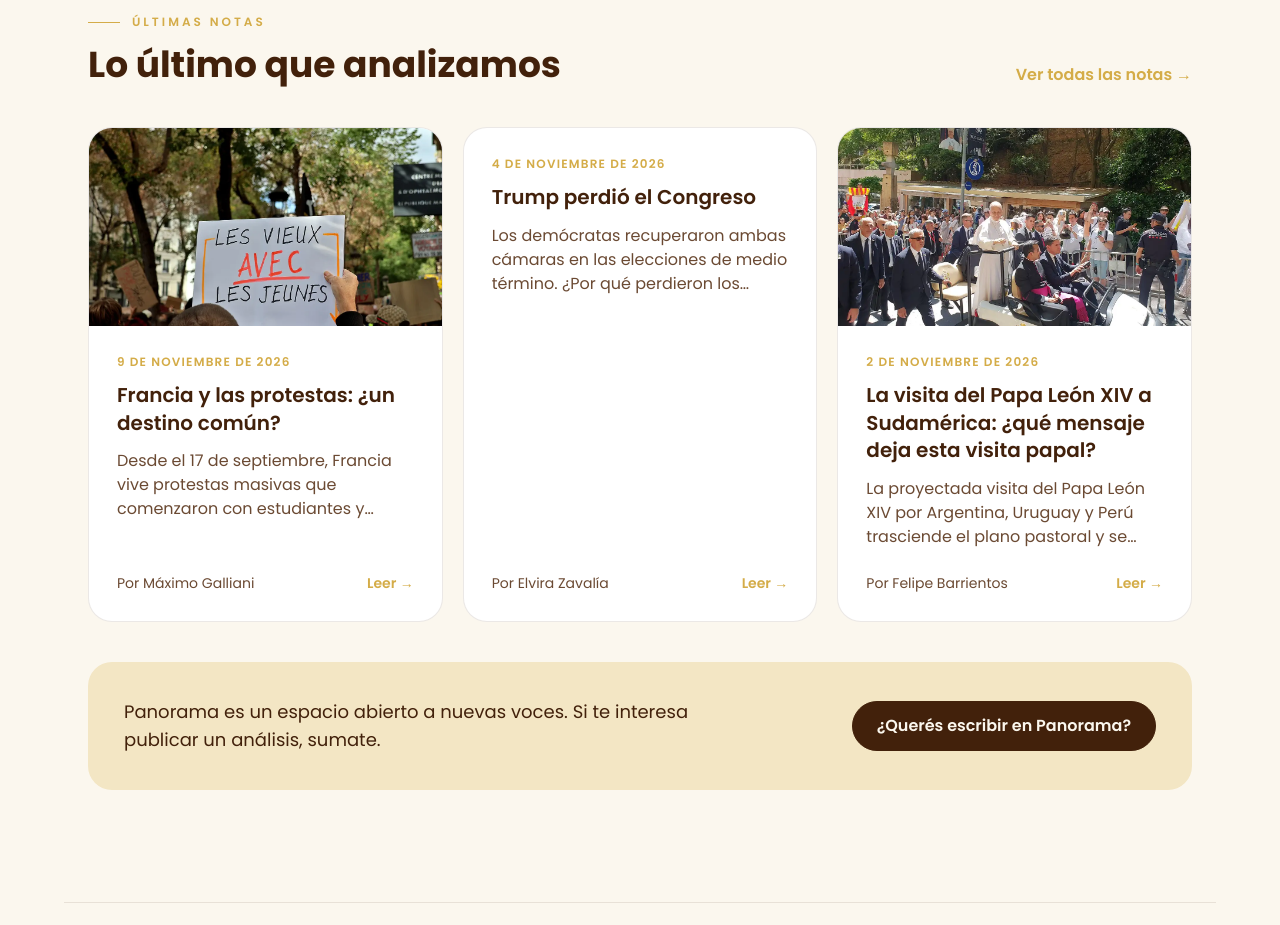
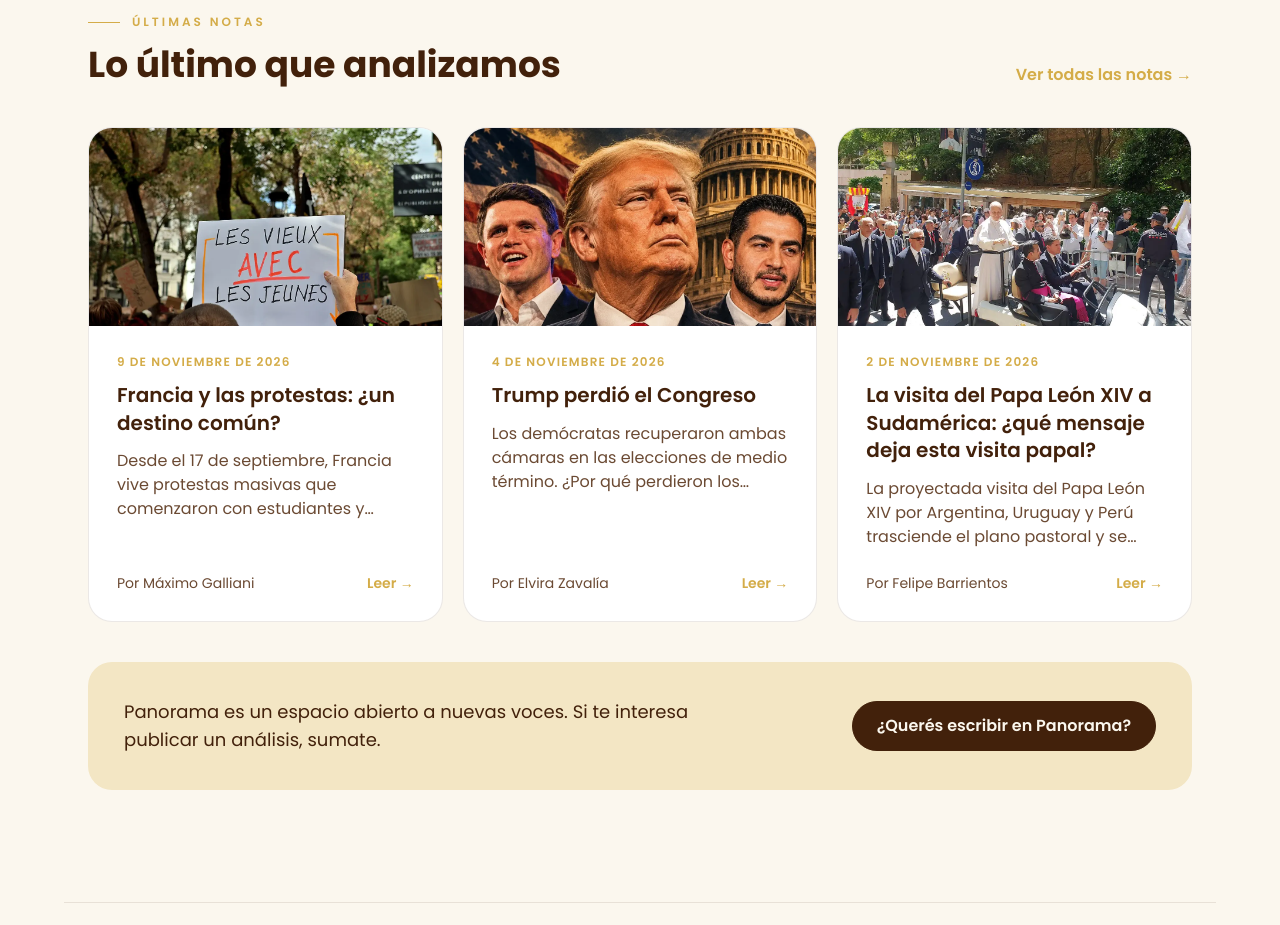
Before and after one commit to panoramauniversal/panorama-web, a Next.js app: page / in a window 1280 px wide. Shown: the part 780-1705 px from the top of the page. Built offline with nearby package versions, Linux system fonts and the light colour scheme.

Commit message:
Portada de Trump perdió el Congreso y redes de Elvira Zavalía
Co-Authored-By: Claude Opus 5.5 <noreply@anthropic.com>
Claude-Session: https://claude.ai/code/session_01XSbgm8y3SE5Wf3ovLbby6g

```diff
--- a/app/notas/autores.ts
+++ b/app/notas/autores.ts
@@ -15,6 +15,7 @@ export const redesAutores: Record<string, Redes> = {
   "Candela Mascetti": { instagram: "candemascetti" },
   "Celeste Arambarri": { instagram: "celestearambarri" },
   "Delfina Campos Bianchi": { instagram: "delfiicamposb" },
+  "Elvira Zavalía": { instagram: "elvirazavalia" },
   "Eva Morales": { instagram: "evaa.moraales" },
   "Facundo Mosovich García": { instagram: "facu_mosovich" },
   "Felipe Barrientos": { instagram: "felipebar.rrii", linkedin: "https://www.linkedin.com/in/felipe-daniel-b-b549b4178/" },
--- a/content/notas/trump-perdio-el-congreso.md
+++ b/content/notas/trump-perdio-el-congreso.md
@@ -4,6 +4,7 @@ fecha: 2026-11-04
 autores: Elvira Zavalía
 colaboracion: Prisma Internacional
 resumen: Los demócratas recuperaron ambas cámaras en las elecciones de medio término. ¿Por qué perdieron los republicanos y qué cambia realmente en Estados Unidos?
+imagen: /notas/trump-perdio-el-congreso.webp
 ---
 
 ## ¿Qué significa perder las dos cámaras?
```
Also changed, not shown: public/notas/trump-perdio-el-congreso.webp (added), 1 other file (tests, documents, lock files or other folders).
